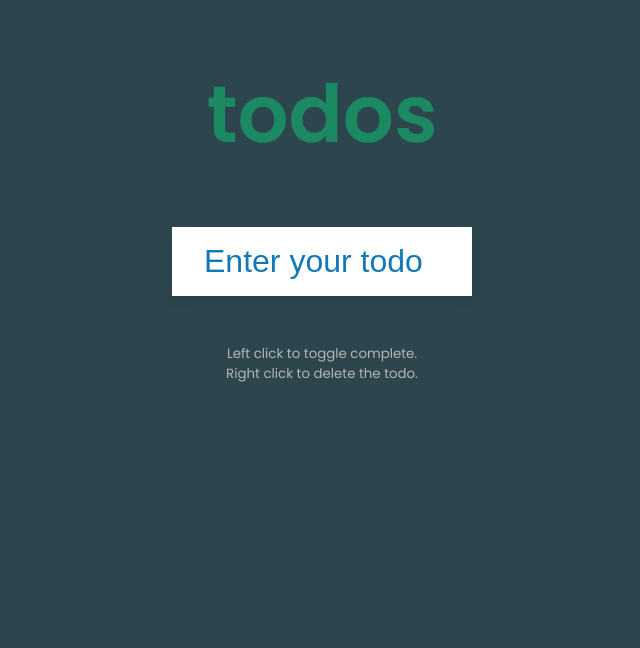
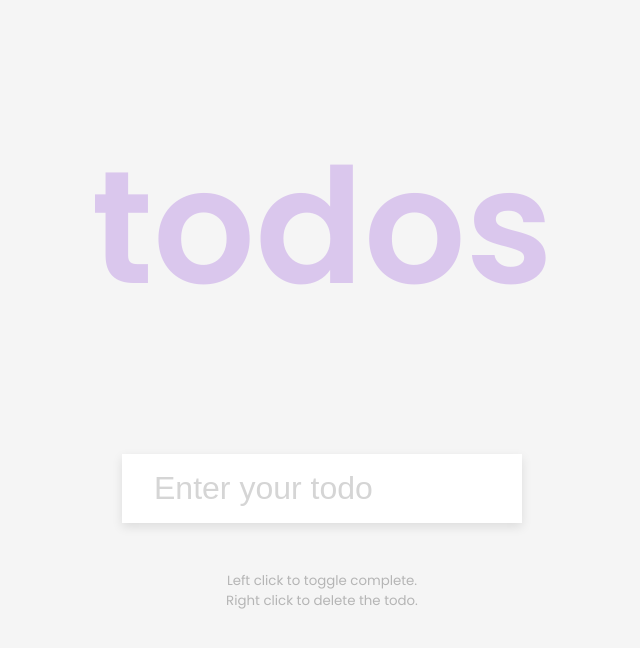
Before and after one commit to Macx-j/To-do-List, a plain HTML site: page DO-Today/index.html in a window 1280 px wide. Shown: the whole page, without its empty margins (318-958 px from the left). Drawn offline with Linux system fonts and the light colour scheme.

Commit message:
Update style.css

```diff
--- a/DO-Today/style.css
+++ b/DO-Today/style.css
@@ -5,7 +5,7 @@
 }
 
 body {
-    background-color: #2d464e;
+    background-color: #f5f5f5;
     color: #444;
     display: flex;
     align-items: center;
@@ -16,8 +16,8 @@ body {
 }
 
 h1 {
-    color: rgb(2, 240, 129);
-    font-size: 5rem;
+    color: rgb(179, 131, 226);
+    font-size: 10rem;
     text-align: center;
     opacity: 0.4;
 }
@@ -25,12 +25,12 @@ h1 {
 form {
     box-shadow: 0 4px 10px rgba(0, 0, 0, 0.1);
     max-width: 100%;
-    width: 300px;
+    width: 400px;
 }
 
 .input {
     border: none;
-    color: #3c0180;
+    color: #444;
     font-size: 2rem;
     padding: 1rem 2rem;
     display: block;
@@ -38,11 +38,11 @@ form {
 }
 
 .input::placeholder {
-    color: #1379b4;
+    color: #d5d5d5;
 }
 
 .todos {
-    background-color: #ddd2d2;
+    background-color: #fff;
     padding: 0;
     margin: 0;
     list-style-type: none;
@@ -56,7 +56,7 @@ form {
 }
 
 .todos li.completed {
-    color: #b81111;
+    color: #b6b6b6;
     text-decoration: line-through;
 }
 
```
